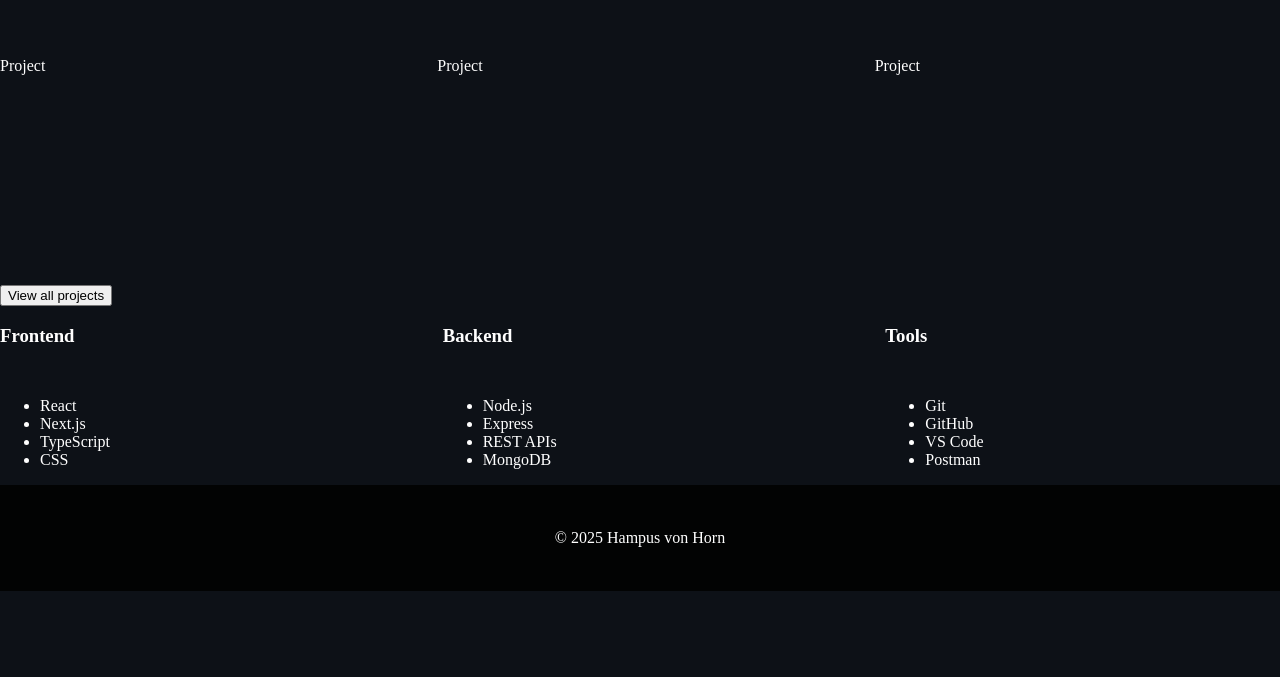
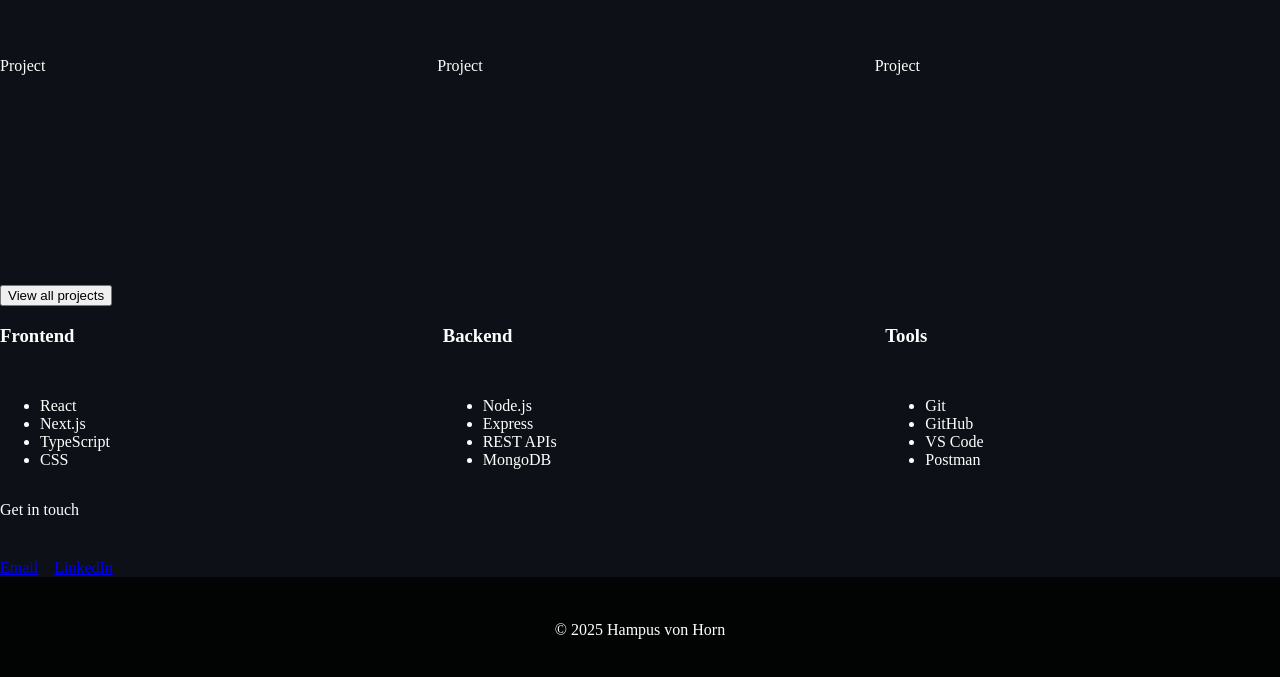
Before and after one commit to hampusvh/hampusvh-portfolio, a Next.js app: page / in a window 1280 px wide. Shown: the part 866-1543 px from the top of the page. Before the commit the page ends 1457 px from the top, so only its background shows below. Built offline with nearby package versions, Linux system fonts and the light colour scheme.

Commit message:
contact placeholder section

```diff
--- a/components/sections/Contact.tsx
+++ b/components/sections/Contact.tsx
@@ -1,6 +1,20 @@
+import Section from "@/components/layout/Section";
+import Container from "@/components/layout/Container";
+import "@/styles/sections/contact.css";
+
 export default function Contact() {
     return (
-        <section>
-        </section>
+        <Section>
+            <Container>
+                <div className="contact-cta">
+                    <p>Get in touch</p>
+
+                    <div className="contact-actions">
+                        <a href="#">Email</a>
+                        <a href="#">LinkedIn</a>
+                    </div>
+                </div>
+            </Container>
+        </Section>
     );
 }
--- /dev/null
+++ b/styles/sections/contact.css
@@ -0,0 +1,10 @@
+.contact-cta {
+    display: flex;
+    flex-direction: column;
+    gap: 24px;
+}
+
+.contact-actions {
+    display: flex;
+    gap: 16px;
+}
```
